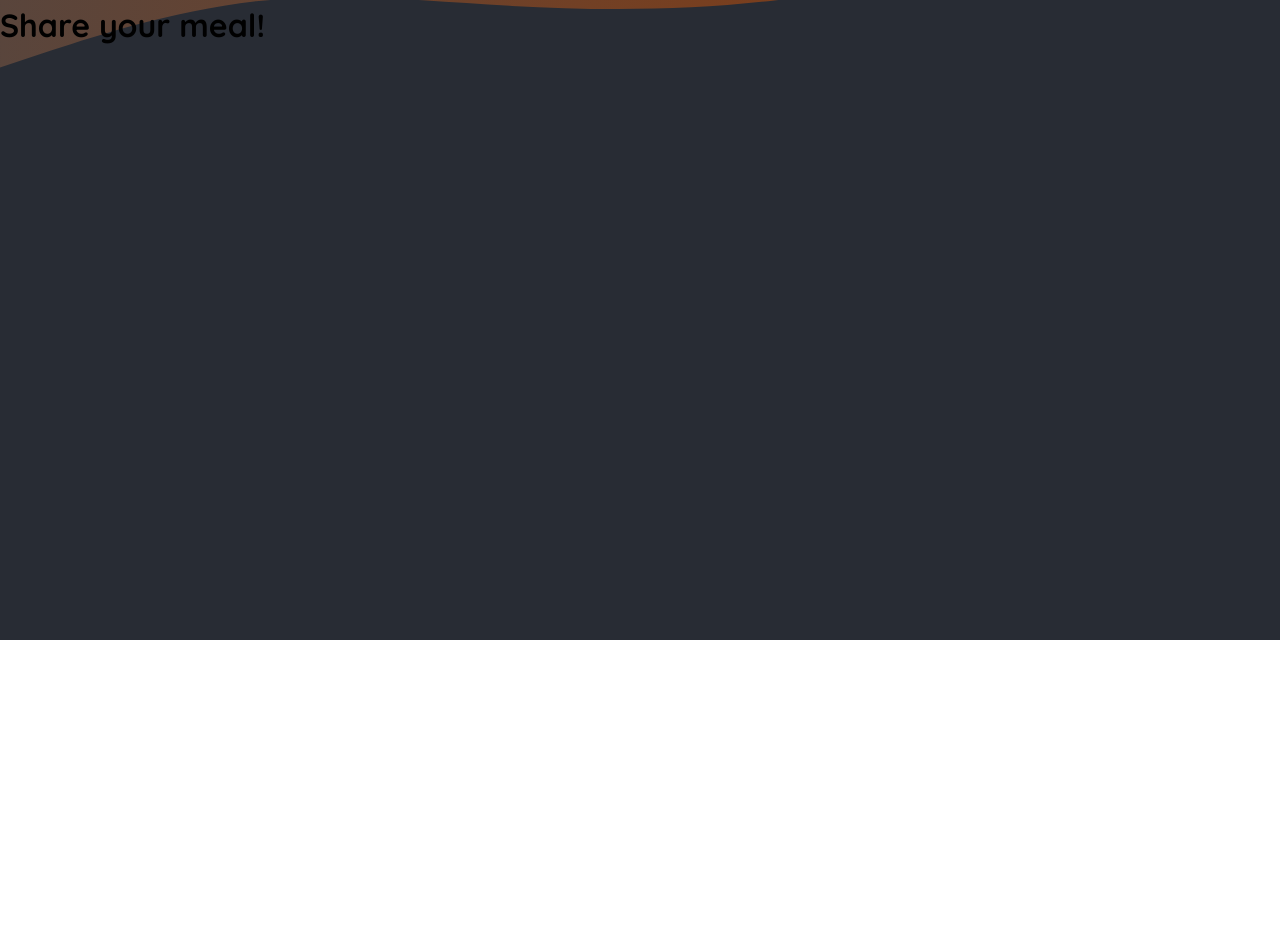
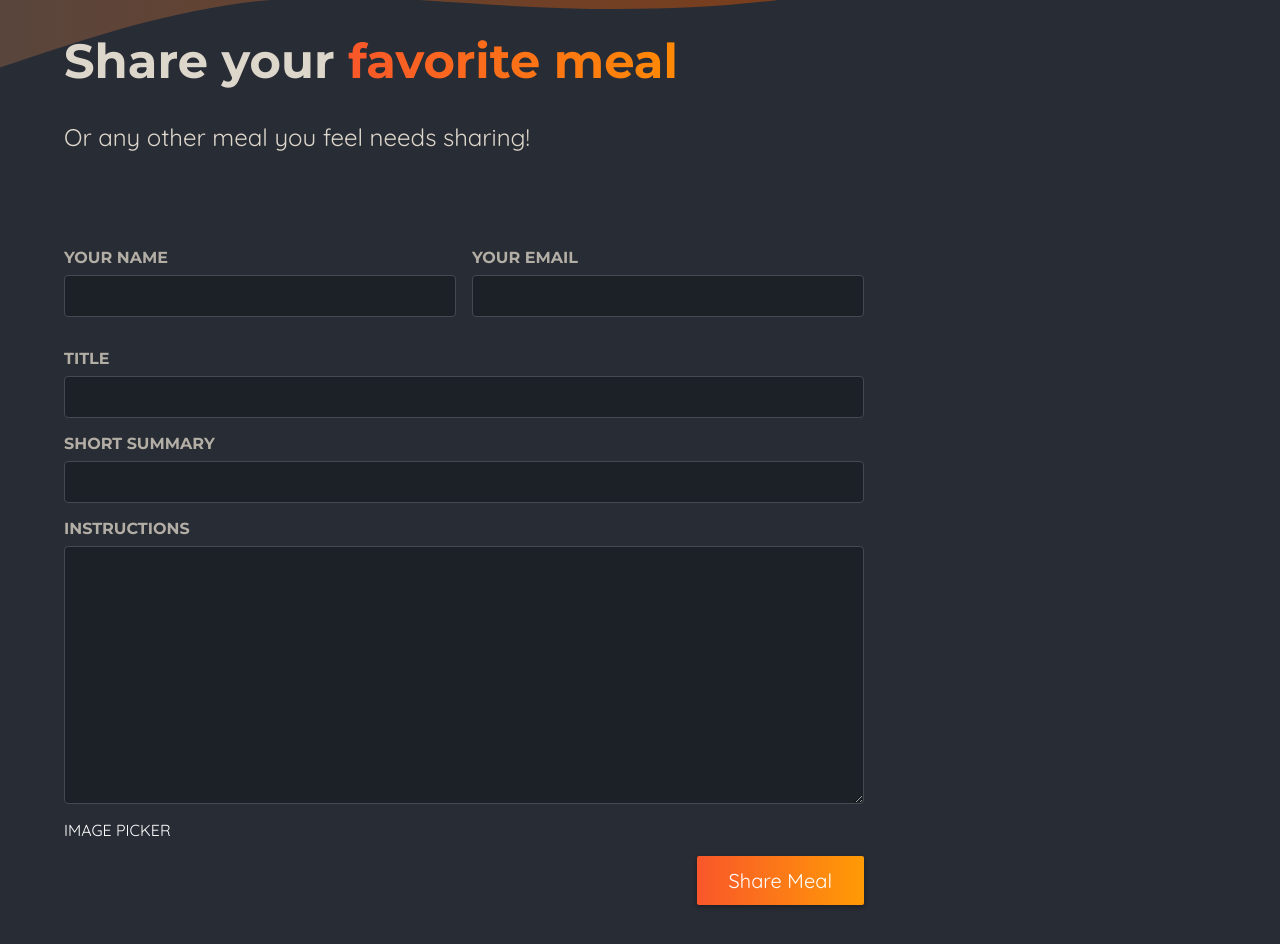
Before and after one commit to GerrinM/NextJS-intro, a Next.js app: page /meals/share in a window 1280 px wide. Shown: the part 160-1104 px from the top of the page. Before the commit the page ends 800 px from the top, so only its background shows below. Built offline with nearby package versions, Linux system fonts and the light colour scheme.

Commit message:
share form started

```diff
--- a/app/meals/share/page.js
+++ b/app/meals/share/page.js
@@ -1,3 +1,49 @@
-export default function SharePage() {
-    return <h1>Share your meal!</h1>
+import classes from './page.module.css';
+
+export default function ShareMealPage() {
+  return (
+    <>
+      <header className={classes.header}>
+        <h1>
+          Share your <span className={classes.highlight}>favorite meal</span>
+        </h1>
+        <p>Or any other meal you feel needs sharing!</p>
+      </header>
+      <main className={classes.main}>
+        <form className={classes.form}>
+          <div className={classes.row}>
+            <p>
+              <label htmlFor="name">Your name</label>
+              <input type="text" id="name" name="name" required />
+            </p>
+            <p>
+              <label htmlFor="email">Your email</label>
+              <input type="email" id="email" name="email" required />
+            </p>
+          </div>
+          <p>
+            <label htmlFor="title">Title</label>
+            <input type="text" id="title" name="title" required />
+          </p>
+          <p>
+            <label htmlFor="summary">Short Summary</label>
+            <input type="text" id="summary" name="summary" required />
+          </p>
+          <p>
+            <label htmlFor="instructions">Instructions</label>
+            <textarea
+              id="instructions"
+              name="instructions"
+              rows="10"
+              required
+            ></textarea>
+          </p>
+          IMAGE PICKER
+          <p className={classes.actions}>
+            <button type="submit">Share Meal</button>
+          </p>
+        </form>
+      </main>
+    </>
+  );
 }
--- /dev/null
+++ b/app/meals/share/page.module.css
@@ -0,0 +1,98 @@
+.header {
+    gap: 3rem;
+    margin: 3rem auto 5rem auto;
+    width: 90%;
+    max-width: 75rem;
+    color: #ddd6cb;
+    font-size: 1.5rem;
+  }
+
+  .header h1 {
+    font-family: 'Montserrat', sans-serif;
+  }
+
+  .highlight {
+    background: linear-gradient(90deg, #f9572a, #ff8a05);
+    background-clip: text;
+    -webkit-background-clip: text;
+    -webkit-text-fill-color: transparent;
+  }
+
+  .main {
+    width: 90%;
+    max-width: 75rem;
+    margin: 3rem auto;
+    color: white;
+  }
+
+  .form {
+    max-width: 50rem;
+  }
+
+  .form label {
+    display: block;
+    margin-bottom: 0.5rem;
+    font-size: 1rem;
+    font-family: 'Montserrat', sans-serif;
+    text-transform: uppercase;
+    color: #b3aea5;
+    font-weight: bold;
+  }
+
+  .form input,
+  .form textarea {
+    display: block;
+    width: 100%;
+    padding: 0.5rem 1rem;
+    border-radius: 4px;
+    border: 1px solid #454952;
+    background: #1c2027;
+    font-size: 1.25rem;
+    font-family: 'Montserrat', sans-serif;
+    color: #ddd6cb;
+  }
+
+  .form input:focus,
+  .form textarea:focus {
+    outline-color: #f99f2a;
+    background-color: #1f252d;
+  }
+
+  .row {
+    display: flex;
+    gap: 1rem;
+  }
+
+  .row p {
+    width: 100%;
+  }
+
+  .actions {
+    text-align: right;
+  }
+
+  .actions button {
+    border: 0;
+    padding: 0.75rem 2rem;
+    background: linear-gradient(90deg, #f9572a, #ff9b05);
+    border: none;
+    color: #ffffff;
+    border-radius: 2px;
+    cursor: pointer;
+    font: inherit;
+    font-size: 1.25rem;
+    box-shadow: 0 2px 5px rgba(0, 0, 0, 0.3);
+  }
+
+  .actions button:hover,
+  .actions button:focus {
+    background: linear-gradient(90deg, #fd4715, #f9b241);
+  }
+
+  .actions button:disabled,
+  .actions button:hover:disabled,
+  .actions button:focus:disabled {
+    background: #ccc;
+    color: #979797;
+    cursor: not-allowed;
+  }
```
